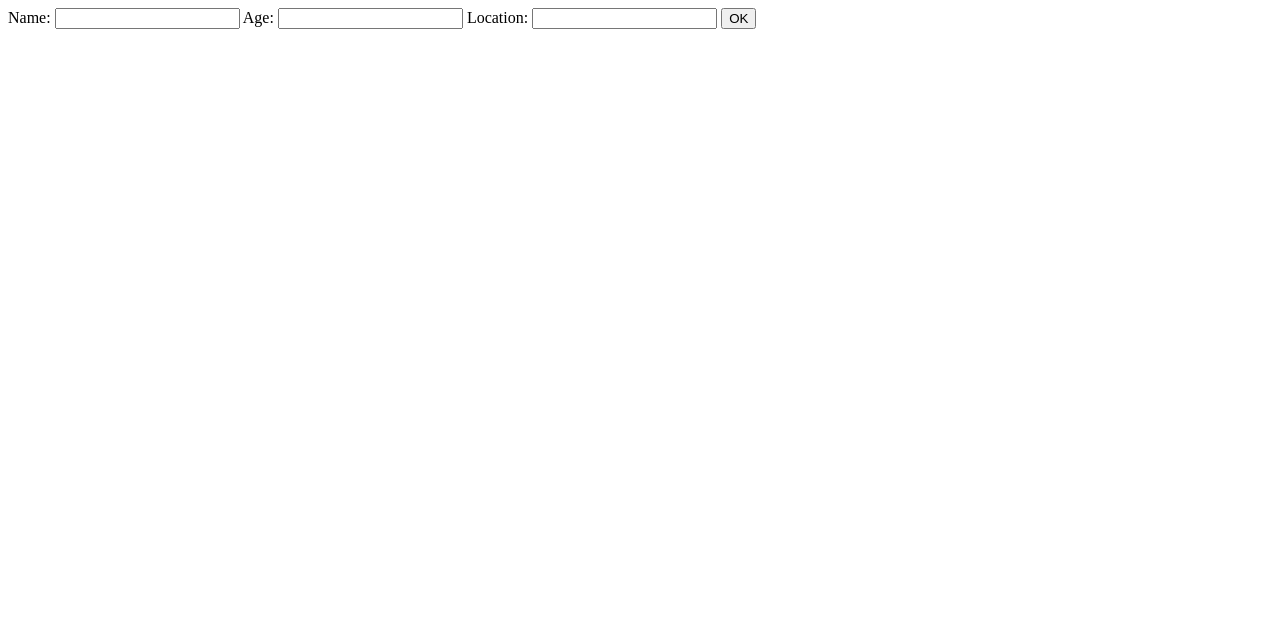
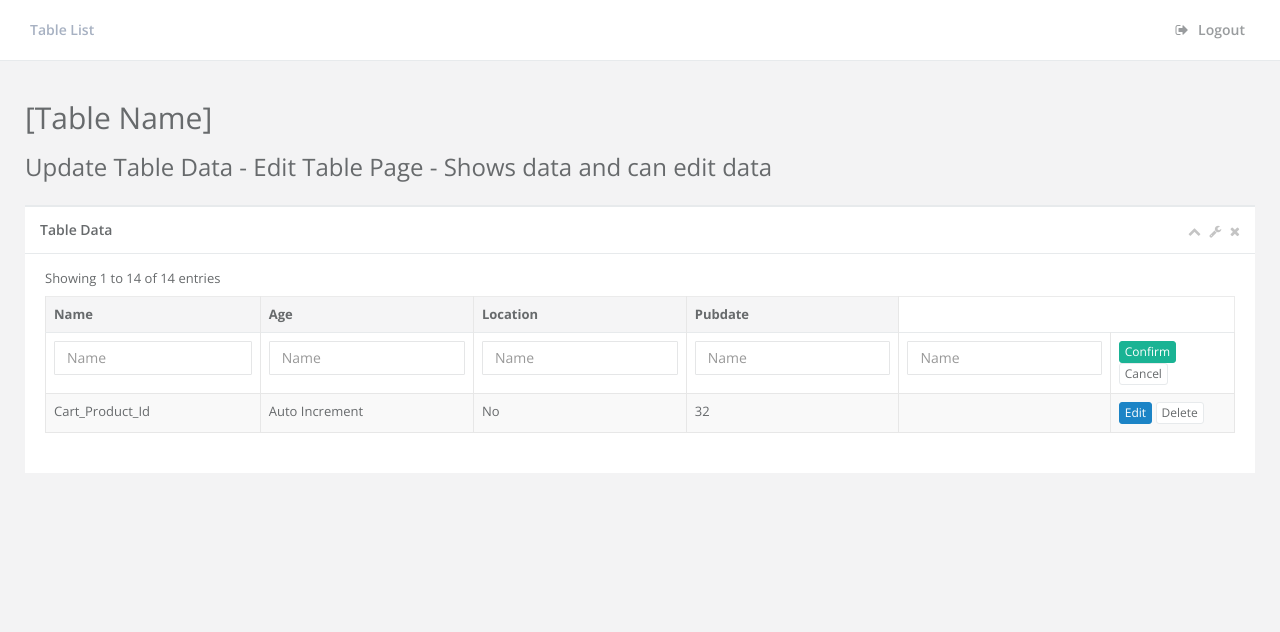
Before and after one commit to ilya0/Dtable, a Django app: page /submitform/adddata/ in a window 1280 px wide. Shown: the top 632 px of the page. Before the commit the page ends 29 px from the top, so only its background shows below. Run offline with Django 3.2, Linux system fonts and the light colour scheme; data that the repository does not hold is empty; some libraries are stand-ins or nearby versions.

Commit message:
templates skin working, adddata page working but not submitting data yyet - partially working

```diff
--- a/djangobuilder/mysite/savedata/templates/savedata/table-edit.html
+++ b/djangobuilder/mysite/savedata/templates/savedata/adddata.html
@@ -8,16 +8,12 @@
     <meta name="viewport" content="width=device-width, initial-scale=1.0">
 
     <title>DTables </title>
-
-    <link href="css/bootstrap.min.css" rel="stylesheet">
-    <link href="font-awesome/css/font-awesome.css" rel="stylesheet">
-
-    <link href="css/plugins/dataTables/datatables.min.css" rel="stylesheet">
-
-    <link href="css/animate.css" rel="stylesheet">
-    <link href="css/style.css" rel="stylesheet">
-
-    <link href="static/css/main.css" rel="stylesheet">
+    <link href="{% static 'savedata/css/bootstrap.min.css' %}" rel="stylesheet">
+    <link href="{% static 'savedata/font-awesome/css/font-awesome.css' %}" rel="stylesheet">
+    <link href="{% static 'savedata/css/plugins/dataTables/datatables.min.css' %}" rel="stylesheet">
+    <link href="{% static 'savedata/css/animate.css' %}" rel="stylesheet">
+    <link href="{% static 'savedata/css/style.css' %}" rel="stylesheet">
+    <link href="{% static 'savedata/css/main.css' %}" rel="stylesheet">
 
 </head>
 
@@ -81,27 +77,21 @@
 						<div class="dataTables_info" id="DataTables_Table_0_info" role="status" aria-live="polite" style="padding-bottom: 8px;">Showing 1 to 14 of 14 entries</div>
 
                     <table class="table table-striped table-bordered table-hover dataTables-example" >
+
                     <thead>
-                    <tr>
-                        <th>ID</th>
-                        <th>Type</th>
-                        <th>Nullable</th>
-                        <th>Length</th>
-                        <th>Default</th>
-                        <th>Commands</th>
-                    </tr>
+
+                      <tr>
+                          <th>Name</th>
+                          <th>Age</th>
+                          <th>Location</th>
+                          <th>Pubdate</th>
+                      </tr>
+
                     </thead>
+
                     <tbody>
+
                     <tr class="gradeC">
-	                    <td>1</td>
-	                    <td>Auto Increment</td>
-	                    <td>No</td>
-	                    <td>32</td>
-	                    <td></td>
-                        <td>
-	                        <button type="button" class="btn btn-xs btn-success" style="margin-bottom: 0;">Edit</button>
-	                        <button type="button" class="btn btn-xs btn-default" style="margin-bottom: 0;">Delete</button>
-	                    </td>
                     </tr>
 
                     <tr class="gradeC">
@@ -110,10 +100,28 @@
 	                    <td><input type="email" placeholder="Name" class="form-control"></td>
 	                    <td><input type="email" placeholder="Name" class="form-control"></td>
 	                    <td><input type="email" placeholder="Name" class="form-control"></td>
+
                         <td style="vertical-align: middle;">
 	                        <button type="button" class="btn btn-xs btn-primary" style="margin-bottom: 0;">Confirm</button>
 	                        <button type="button" class="btn btn-xs btn-default" style="margin-bottom: 0;">Cancel</button>
 	                    </td>
+
+                    {% for item in thing %}
+                      <tr class="gradeC">
+                        <td>{{ item.name }}</td>
+                        <td>{{ item.age }}</td>
+                        <td>{{ item.location }}</td>
+                        <td>{{ item.pub_date }}</td>
+                          <td>
+                            <button type="button" id="{{ item.id }}" class=" editcolumnsbutton btn btn-xs btn-success" style="margin-bottom: 0;">Edit Columns</button>
+
+                            <button type="button" id="{{ item.id }}" class="editdatabutton btn btn-xs btn-primary" style="margin-bottom: 0;">Edit Data</button>
+
+                            <button type="button" id="{{ item.id }}" class=" deletebutton btn btn-xs btn-primary" style="margin-bottom: 0;">Delete Table</button>
+                        </td>
+                      </tr>
+                    {% endfor %}
+
                     </tr>
 
                     <tr class="gradeC">
@@ -122,10 +130,12 @@
 	                    <td>No</td>
 	                    <td>32</td>
 	                    <td></td>
+
                         <td>
 	                        <button type="button" class="btn btn-xs btn-success" style="margin-bottom: 0;">Edit</button>
 	                        <button type="button" class="btn btn-xs btn-default" style="margin-bottom: 0;">Delete</button>
 	                    </td>
+
                     </tr>
 
 
--- a/djangobuilder/mysite/savedata/templates/savedata/submitform.html
+++ b/djangobuilder/mysite/savedata/templates/savedata/submitform.html
@@ -3,10 +3,8 @@ submit form as well as the database table display
 -->
 
 
-
-
 <!-- Submit form section -->
- <form action="/submitform" method="post">
+ <form action="/submitformroute" method="post">
     <label for="name">Name: </label>
     <input id="id_name" type="text" name="name" value="{{ name }}">
 
--- a/djangobuilder/mysite/savedata/urls.py
+++ b/djangobuilder/mysite/savedata/urls.py
@@ -7,24 +7,24 @@ from . import views
 # when it accesses /polls this is the group to go to
 app_name = 'savedata'
 urlpatterns = [
-
 #debug pages
     #shows all the database items
     url(r'show/', views.show),
     #inputboxes to populate the database
-    url(r'^submitform/', views.submitform.as_view(), name='submitform'),
+    url(r'^/submitform/', views.submitform.as_view(), name='submitform'),
     #maybe able to DELETE
     url(r'^savedata/', views.IndexView.as_view(), name='savedataindex'),
     #thanks page
     url(r'^thanks/', views.thanks.as_view(), name='thanks'),
     #testing a def based view
     url(r'^submitformroute/', views.submitformroute, name='submitformroute'),
-
 #working routes
     # list of tables - add/delete/modify data
     url(r'^tablelist/', views.tablelist, name='tablelist'),
     #add columns to table
     url(r'^editcolumns/', views.editcolumns, name='editcolumns'),
+    #edit-columns_interaction - add data to table
+    url(r'^adddata/', views.adddata, name='adddata'),
 
     url(r'^edittables/', views.edittables, name='edittables'),
     # links to createtable method to submit a new name for a database
--- a/djangobuilder/mysite/savedata/views.py
+++ b/djangobuilder/mysite/savedata/views.py
@@ -27,10 +27,10 @@ def get_name(request):
 			return HttpResponseRedirect('/thanks/')
 
 	# if a GET (or any other method) we'll create a blank form
-	else:
-		form = NameForm()
-	return render(request, 'submitform.html', {'form': form})
+        else:
+            form = NameForm()
 
+        return render(request, 'savedata/show.html', {'form': form})
 
 # def show(request):
 # 	listofthings = name.objects.all()
@@ -39,7 +39,7 @@ def get_name(request):
 
 
 def redirect(request):
-	return HttpResponseRedirect('savedata/submitform')
+    return HttpResponseRedirect('savedata/submitform')
 
 
 
@@ -220,3 +220,13 @@ def deletetable(request):
     context = { 'thing': thing }  #this is a dictonary
     print(context)
     return render(request, 'savedata/table-list.html', context)
+
+def adddata(request):
+    print("delete route hit")
+
+    #renders table page with data from database
+    # going to use this as a test currently
+    thing = name.objects.all() #query the database (this needs to be changed to get the ids and names of all the tables)
+    context = { 'thing': thing }  #this is a dictonary
+    print(context)
+    return render(request, 'savedata/adddata.html', context)
```
Also changed, not shown: djangobuilder/mysite/savedata/templates/savedata/edit-columns_interactions.html (+6 -10 lines), djangobuilder/mysite/savedata/templates/savedata/show.html (+0 -30 lines), 2 other files.
